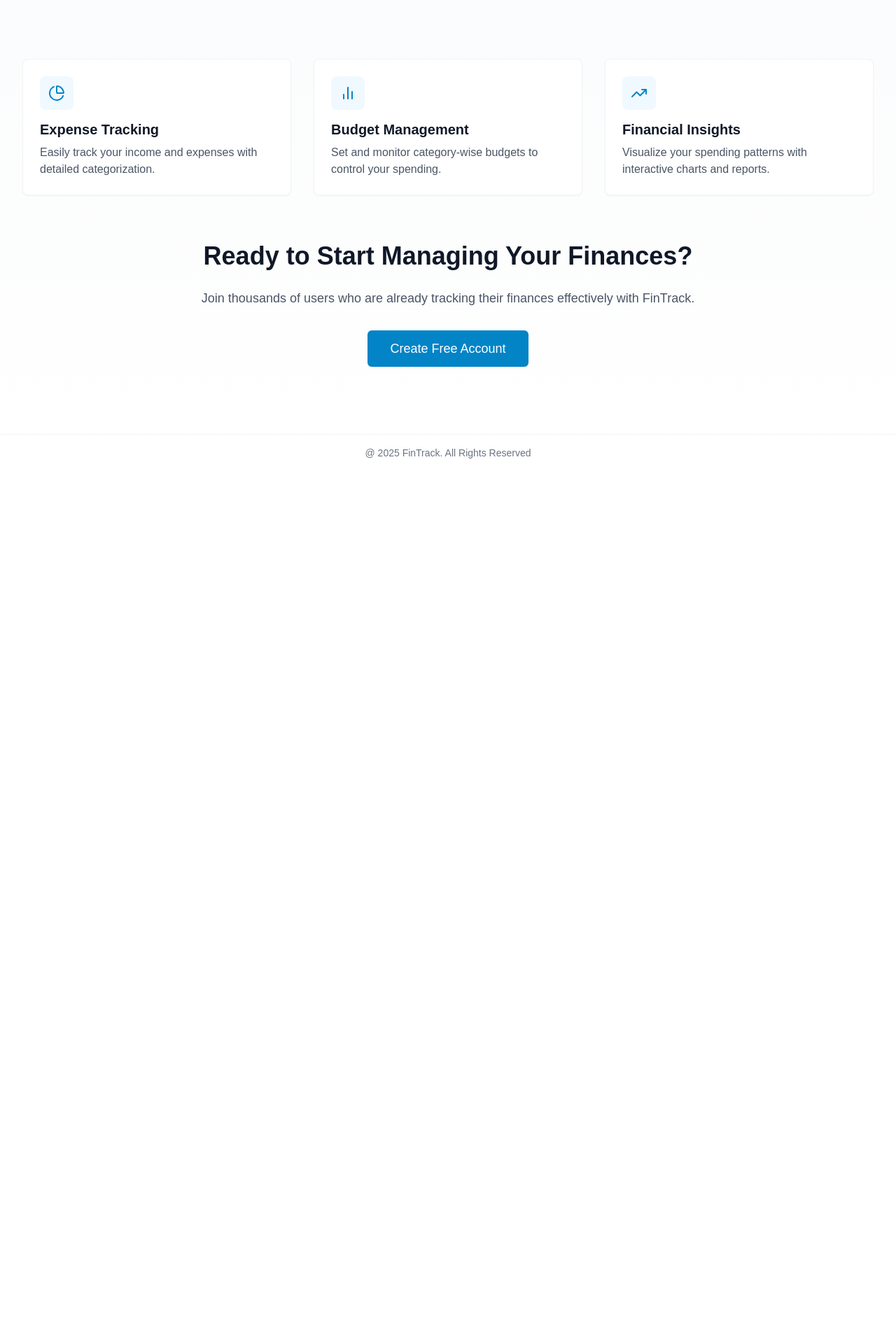
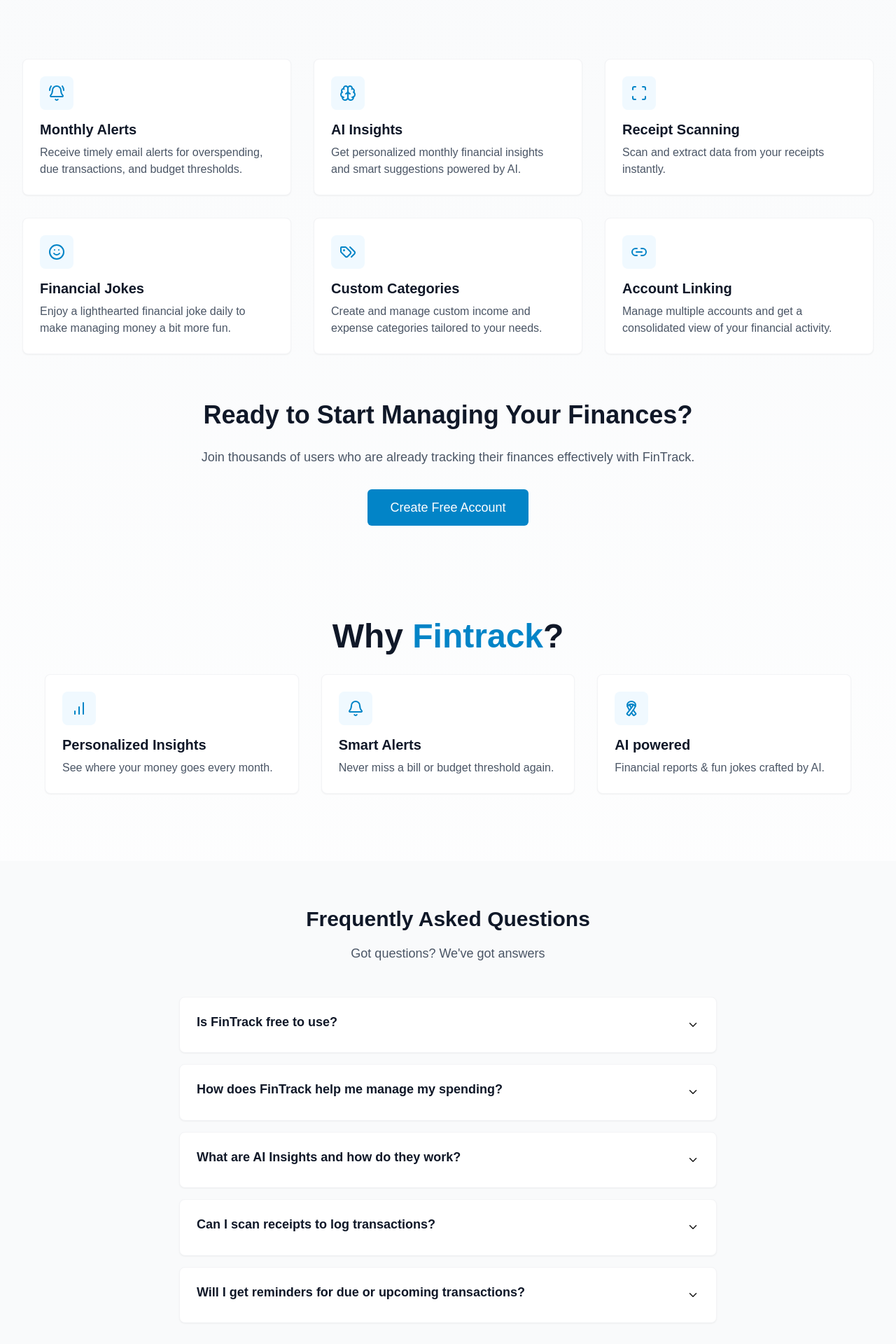
Before and after one commit to bharaths1803/fintrack, a Next.js app: page / in a window 1280 px wide. Shown: the part 220-2140 px from the top of the page at 70% size. Before the commit the page ends 901 px from the top, so only its background shows below. Built offline with nearby package versions, Linux system fonts and the light colour scheme; no server answers.

Commit message:
Updated landing page

```diff
--- /dev/null
+++ b/app/_components/Faq.tsx
@@ -0,0 +1,92 @@
+"use client";
+
+import { ChevronDown, ChevronUp } from "lucide-react";
+import React, { useState } from "react";
+
+const faqs = [
+  {
+    question: "Is FinTrack free to use?",
+    answer:
+      "Yes, FinTrack offers a free plan with all essential features. Premium features are available for power users.",
+  },
+  {
+    question: "How does FinTrack help me manage my spending?",
+    answer:
+      "FinTrack lets you create monthly budgets, tracks your income and expenses in real-time, and sends alerts when you’re close to overspending.",
+  },
+  {
+    question: "What are AI Insights and how do they work?",
+    answer:
+      "AI Insights analyze your financial habits and generate personalized monthly reports with tips, trends, and key takeaways to improve your financial health.",
+  },
+  {
+    question: "Can I scan receipts to log transactions?",
+    answer:
+      "Yes! FinTrack includes AI-powered receipt scanning that reads and adds transaction details like amount and vendor directly from your receipts.",
+  },
+  {
+    question: "Will I get reminders for due or upcoming transactions?",
+    answer:
+      "Absolutely. FinTrack sends email reminders for due transactions to help you stay on top of bills and avoid late fees.",
+  },
+];
+
+const Faq = () => {
+  const [viewAnswerIds, setViewAnswerIds] = useState<number[]>([]);
+
+  const isPartOfViewAnswers = (idx: number) => {
+    return viewAnswerIds.includes(idx);
+  };
+
+  const handleToggleViewAnswer = (idx: number) => {
+    if (isPartOfViewAnswers(idx))
+      setViewAnswerIds(viewAnswerIds.filter((id) => id !== idx));
+    else setViewAnswerIds([...viewAnswerIds, idx]);
+  };
+
+  return (
+    <div className="bg-gray-50 py-16">
+      <div className="mx-auto max-w-7xl px-4 sm:px-6 lg:px-8">
+        <div className="mb-12 text-center">
+          <h2 className="text-3xl font-bold text-gray-900">
+            Frequently Asked Questions
+          </h2>
+          <p className="mt-4 text-lg text-gray-600">
+            Got questions? We've got answers
+          </p>
+        </div>
+        <div className="mx-auto max-w-3xl">
+          <div className="space-y-4">
+            {faqs.map((faq, idx) => {
+              const isViewingAnswer = isPartOfViewAnswers(idx);
+              return (
+                <div
+                  className="bg-white border border-gray-100 shadow-sm p-6 rounded-lg"
+                  key={idx}
+                >
+                  <div className="flex justify-between">
+                    <h3 className="text-lg text-gray-900 font-semibold mb-2">
+                      {faq.question}
+                    </h3>
+                    <button onClick={() => handleToggleViewAnswer(idx)}>
+                      {isViewingAnswer ? (
+                        <ChevronUp size={18} />
+                      ) : (
+                        <ChevronDown size={18} />
+                      )}
+                    </button>
+                  </div>
+                  {isViewingAnswer && (
+                    <p className="text-gray-900">{faq.answer}</p>
+                  )}
+                </div>
+              );
+            })}
+          </div>
+        </div>
+      </div>
+    </div>
+  );
+};
+
+export default Faq;
--- a/app/layout.tsx
+++ b/app/layout.tsx
@@ -2,7 +2,6 @@
 import { Geist, Geist_Mono } from "next/font/google";
 import "./globals.css";
 import Header from "./_components/Header";
-import Footer from "./_components/Footer";
 import { ClerkProvider } from "@clerk/nextjs";
 import { Toaster } from "react-hot-toast";
 
--- a/app/page.tsx
+++ b/app/page.tsx
@@ -1,30 +1,77 @@
-import { BarChart2, ChevronRight, PieChart, TrendingUp } from "lucide-react";
+import {
+  BarChart,
+  Bell,
+  BellRing,
+  Brain,
+  ChevronRight,
+  Link2,
+  RibbonIcon,
+  Scan,
+  Smile,
+  Tags,
+} from "lucide-react";
 import Link from "next/link";
 import { SignedIn, SignedOut, SignUpButton } from "@clerk/nextjs";
 import Footer from "./_components/Footer";
+import Faq from "./_components/Faq";
 
-export default function Home() {
 const features = [
   {
-      icon: <PieChart className="w-6 h-6 text-primary-600" />,
-      title: "Expense Tracking",
+    icon: <BellRing className="w-6 h-6 text-primary-600" />,
+    title: "Monthly Alerts",
     description:
-        "Easily track your income and expenses with detailed categorization.",
+      "Receive timely email alerts for overspending, due transactions, and budget thresholds.",
   },
   {
-      icon: <BarChart2 className="w-6 h-6 text-primary-600" />,
-      title: "Budget Management",
+    icon: <Brain className="w-6 h-6 text-primary-600" />,
+    title: "AI Insights",
     description:
-        "Set and monitor category-wise budgets to control your spending.",
+      "Get personalized monthly financial insights and smart suggestions powered by AI.",
   },
   {
-      icon: <TrendingUp className="w-6 h-6 text-primary-600" />,
-      title: "Financial Insights",
+    icon: <Scan className="w-6 h-6 text-primary-600" />,
+    title: "Receipt Scanning",
+    description: "Scan and extract data from your receipts instantly.",
+  },
+  {
+    icon: <Smile className="w-6 h-6 text-primary-600" />,
+    title: "Financial Jokes",
     description:
-        "Visualize your spending patterns with interactive charts and reports.",
+      "Enjoy a lighthearted financial joke daily to make managing money a bit more fun.",
+  },
+  {
+    icon: <Tags className="w-6 h-6 text-primary-600" />,
+    title: "Custom Categories",
+    description:
+      "Create and manage custom income and expense categories tailored to your needs.",
+  },
+  {
+    icon: <Link2 className="w-6 h-6 text-primary-600" />,
+    title: "Account Linking",
+    description:
+      "Manage multiple accounts and get a consolidated view of your financial activity.",
   },
 ];
 
+const whyFintrack = [
+  {
+    icon: <BarChart className="w-6 h-6 text-primary-600" />,
+    title: "Personalized Insights",
+    description: "See where your money goes every month.",
+  },
+  {
+    icon: <Bell className="w-6 h-6 text-primary-600" />,
+    title: "Smart Alerts",
+    description: "Never miss a bill or budget threshold again.",
+  },
+  {
+    icon: <RibbonIcon className="w-6 h-6 text-primary-600" />,
+    title: "AI powered",
+    description: "Financial reports & fun jokes crafted by AI.",
+  },
+];
+
+export default function Home() {
   return (
     <>
       <div className="mx-auto px-4 sm:px-6 lg:px-8 pt-16 pb-24 text-center">
@@ -75,6 +122,28 @@
           </SignUpButton>
         </SignedOut>
       </div>
+      <div className="mx-auto px-4 sm:px-6 lg:px-8 pt-8 pb-24">
+        <h1 className="text-4xl sm:text-5xl font-bold text-gray-900 mb-6 text-center">
+          Why <span className="text-primary-600">Fintrack</span>?
+        </h1>
+        <div className="mx-auto px-4 sm:px-6 lg:px-8">
+          <div className="grid grid-cols-1 md:grid-cols-3 gap-8">
+            {whyFintrack.map((feature, idx) => (
+              <div
+                key={idx}
+                className="p-6 rounded-lg border border-gray-100 bg-white shadow-sm hover:shadow-md transition-shadow"
+              >
+                <div className="size-12 mb-4 bg-primary-50 rounded-lg flex justify-center items-center">
+                  {feature.icon}
+                </div>
+                <h3 className="text-xl text-gray-900 mb-2">{feature.title}</h3>
+                <p className="text-gray-600">{feature.description}</p>
+              </div>
+            ))}
+          </div>
+        </div>
+      </div>
+      <Faq />
       <Footer />
     </>
   );
--- a/emails/Template.tsx
+++ b/emails/Template.tsx
@@ -110,7 +110,9 @@
                 </div>
               ))}
             </Section>
-            <Link href="http://localhost:3000/dashboard">[Open Dashboard]</Link>
+            <Link href="https://fintrack-kappa-amber.vercel.app/dashboard">
+              [Open Dashboard]
+            </Link>
           </Container>
         </Body>
       </Html>
```
Lines whose indentation alone changed are shown as unchanged.
